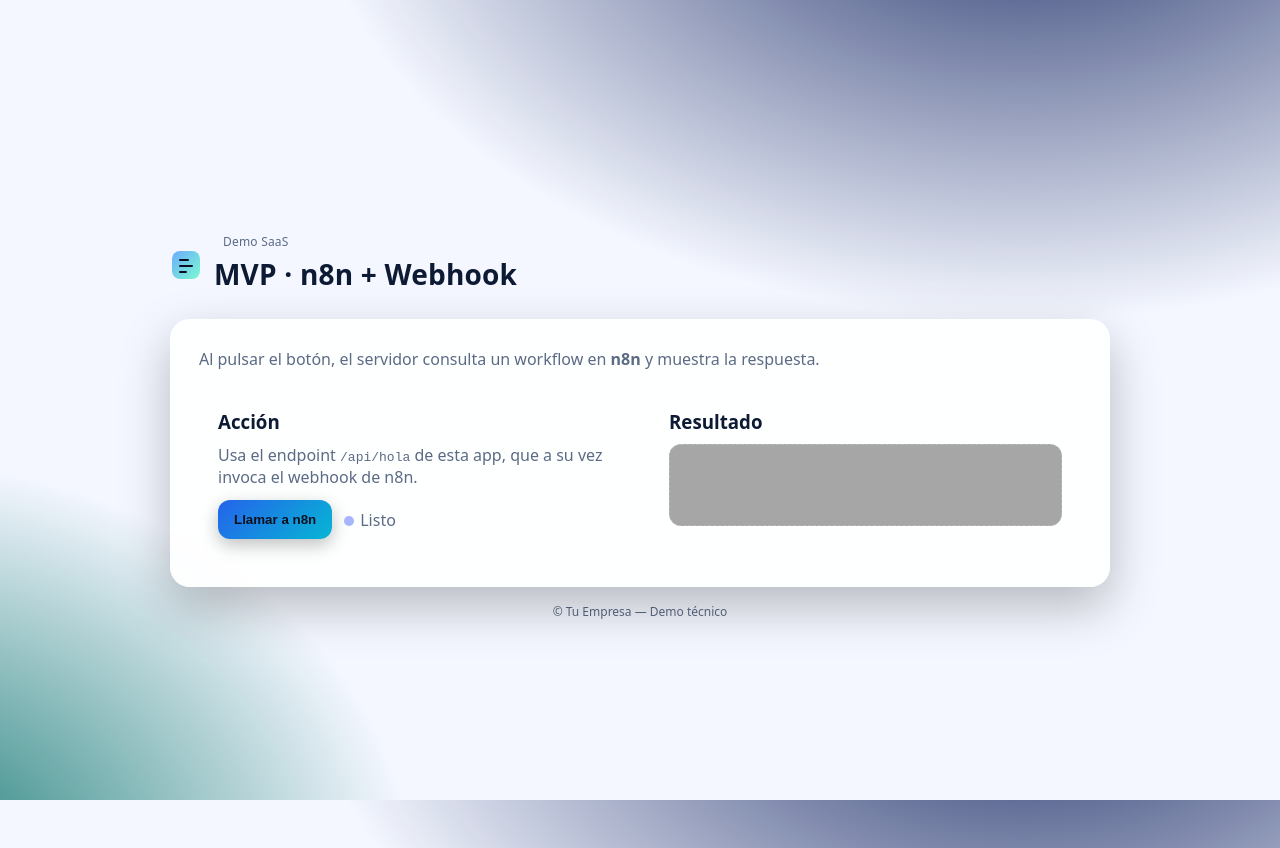
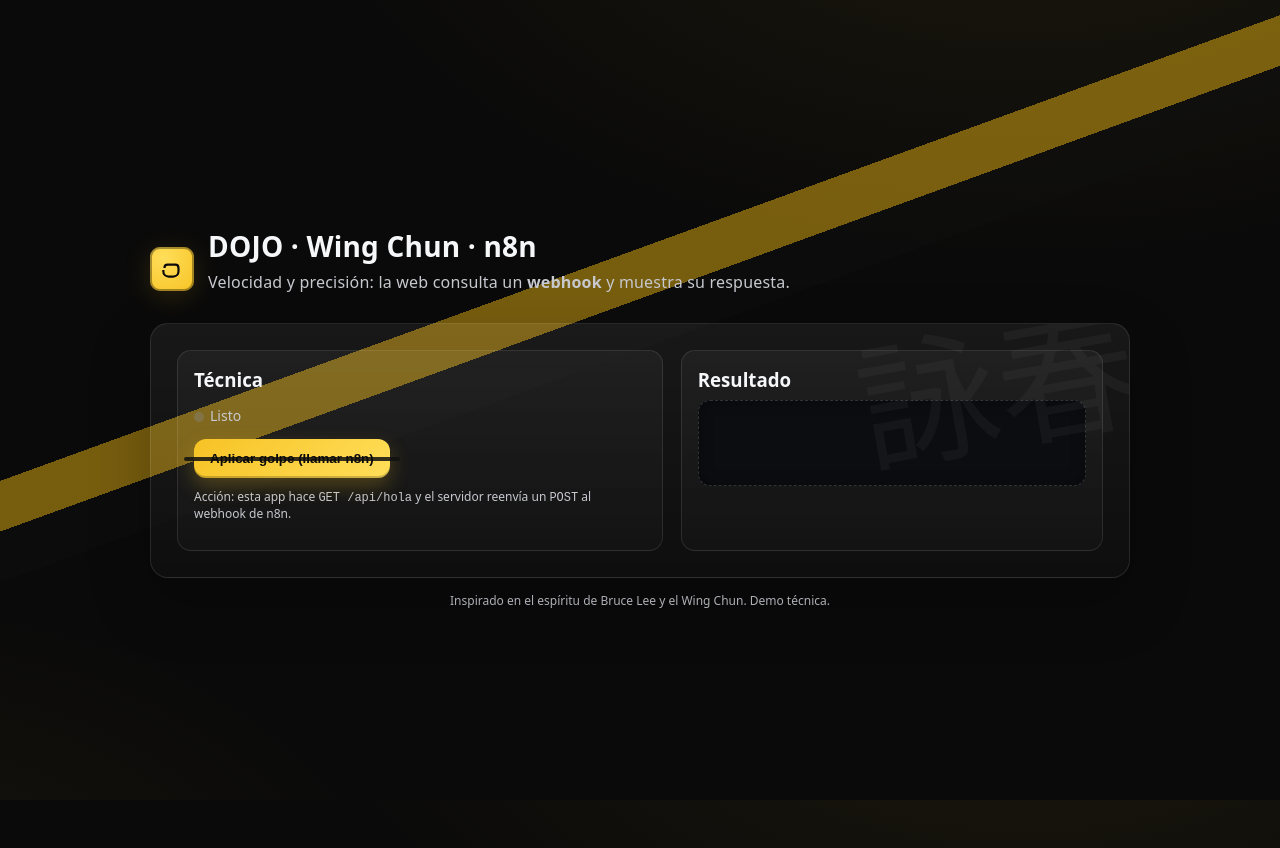
Before and after one commit to bodegafresh/app-n8n-example, a website: page web/public/index.html in a window 1280 px wide. Drawn offline with Linux system fonts and the light colour scheme.

Commit message:
feat: added html

```diff
--- a/web/public/index.html
+++ b/web/public/index.html
@@ -3,148 +3,178 @@
 <head>
   <meta charset="utf-8" />
   <meta name="viewport" content="width=device-width, initial-scale=1" />
-  <title>MVP · n8n + Webhook</title>
-  <meta name="description" content="Demo profesional: botón que llama a un webhook de n8n y muestra la respuesta." />
+  <title>DOJO · Wing Chun · n8n</title>
+  <meta name="description" content="Demo con estética Bruce Lee/Wing Chun: botón que invoca un webhook de n8n y muestra la respuesta.">
+
   <style>
+    /* Paleta Bruce Lee (amarillo/negro) */
     :root{
-      --bg: #0b1020;
-      --card: rgba(255,255,255,.08);
-      --text: #e8eefc;
-      --muted:#9fb0d0;
-      --brand:#6aa7ff;
-      --brand-2:#7bffcf;
-      --danger:#ff6b6b;
-      --ok:#22c55e;
-      --ring: rgba(122, 162, 247, .45);
-    }
-    @media (prefers-color-scheme: light){
-      :root{
-        --bg: #f4f7ff;
-        --card: rgba(255,255,255,.9);
-        --text: #0c1a34;
-        --muted:#5b6b85;
-        --brand:#2563eb;
-        --brand-2:#06b6d4;
-        --danger:#e11d48;
-        --ok:#16a34a;
-        --ring: rgba(37, 99, 235, .25);
-      }
+      --bg:#0a0a0a;
+      --panel:#111317;
+      --ink:#0c0c0c;
+      --text:#f6f7f9;
+      --muted:#c7c9cf;
+      --gold:#f7c325;       /* traje amarillo icónico */
+      --gold-2:#ffde59;
+      --accent:#111;        /* franjas negras */
+      --ok:#16a34a;
+      --err:#ef4444;
+      --ring: rgba(247, 195, 37, .35);
     }
 
-    /* Background gradient + orbes */
     html,body{height:100%}
     body{
-      margin:0; font-family: ui-sans-serif, system-ui, -apple-system, Segoe UI, Roboto, Inter, sans-serif;
-      color:var(--text); background: radial-gradient(1200px 800px at 80% -20%, #1b2b65 0%, transparent 60%), radial-gradient(900px 700px at -10% 110%, #0f766e 0%, transparent 60%), var(--bg);
+      margin:0;
+      background:
+        radial-gradient(1200px 700px at 80% -20%, rgba(247,195,37,.08), transparent 60%),
+        radial-gradient(900px 600px at -10% 120%, rgba(247,195,37,.06), transparent 60%),
+        var(--bg);
+      color:var(--text);
+      font-family: ui-sans-serif, system-ui, -apple-system, Segoe UI, Roboto, Inter, sans-serif;
       display:grid; place-items:center; padding:24px;
+      overflow-x:hidden;
     }
 
-    .wrap{ width:min(940px, 92vw); position:relative; }
-    .brand{
-      display:flex; align-items:center; gap:12px; margin-bottom:18px;
+    /* Banda diagonal negra sobre franja amarilla (tracksuit vibes) */
+    .stripe{
+      position:fixed; inset:0; pointer-events:none; z-index:-1;
+      background:
+        linear-gradient(160deg, transparent 0 38%, var(--gold) 38% 42%, transparent 42% 100%),
+        linear-gradient(160deg, transparent 0 40%, var(--accent) 40% 46%, transparent 46% 100%);
+      opacity:.45;
+      filter:saturate(1.1);
+    }
+
+    .wrap{ width:min(980px, 94vw); }
+
+    /* Marca + ideograma */
+    .head{
+      display:flex; align-items:center; gap:14px; margin:0 0 12px 0;
       letter-spacing:.2px;
     }
-    .brand svg{ width:32px; height:32px; }
-    .badge{ font-size:12px; color:var(--muted); border:1px solid rgba(255,255,255,.15); padding:4px 8px; border-radius:999px; }
+    .seal{
+      width:44px; height:44px; border-radius:10px;
+      background: radial-gradient(circle at 30% 25%, var(--gold-2), var(--gold));
+      box-shadow: 0 6px 28px rgba(247,195,37,.15), inset 0 0 0 2px rgba(0,0,0,.35);
+      display:grid; place-items:center;
+    }
+    .seal svg{ width:26px; height:26px; }
 
-    .card{
-      background: var(--card); backdrop-filter: blur(10px);
-      border: 1px solid rgba(255,255,255,.12);
-      border-radius:20px; padding:28px; box-shadow: 0 20px 50px rgba(0,0,0,.25);
+    .dojo{
+      background: linear-gradient(180deg, rgba(255,255,255,.06), rgba(255,255,255,.02));
+      border:1px solid rgba(255,255,255,.1);
+      border-radius:18px; padding:26px;
+      box-shadow: 0 24px 60px rgba(0,0,0,.25);
+      position:relative;
+      overflow:hidden;
     }
 
-    h1{ margin:0 0 8px 0; font-size: clamp(22px, 3.2vw, 28px); }
-    p.lead{ margin:0 0 20px 0; color:var(--muted) }
+    /* Agua de tinta (brush) */
+    .dojo::before{
+      content:"詠春"; /* Wing Chun */
+      position:absolute; right:-8px; top:-8px;
+      font-size:140px; line-height:1;
+      color:rgba(255,255,255,.04);
+      font-family: "Georgia", "Times New Roman", serif;
+      transform: rotate(-10deg);
+      user-select:none; pointer-events:none;
+    }
 
-    .row{ display:flex; gap:20px; flex-wrap:wrap }
-    .col{ flex:1 1 320px }
+    h1{margin:0; font-size:clamp(22px,3.2vw,28px)}
+    .lead{margin:6px 0 18px 0; color:var(--muted)}
+
+    .grid{display:grid; grid-template-columns: 1.15fr 1fr; gap:18px}
+    @media (max-width:920px){ .grid{ grid-template-columns:1fr } }
 
     .panel{
-      background: rgba(255,255,255,.04);
-      border:1px solid rgba(255,255,255,.12);
-      border-radius:16px; padding:18px;
+      background:linear-gradient(180deg, rgba(255,255,255,.04), rgba(255,255,255,.02));
+      border:1px solid rgba(255,255,255,.1);
+      border-radius:14px; padding:16px;
     }
 
-    /* Botón primario */
+    /* Botón con “cinta” de cinturón */
     .actions{ display:flex; align-items:center; gap:12px; flex-wrap:wrap }
     .btn{
-      appearance:none; border:0; border-radius:12px; padding:12px 16px;
-      font-weight:600; cursor:pointer;
-      color:#0b1020; background: linear-gradient(135deg, var(--brand), var(--brand-2));
-      box-shadow: 0 6px 18px rgba(0,0,0,.25);
-      transition: transform .12s ease, box-shadow .2s ease, filter .2s ease;
+      appearance:none; border:0; border-radius:12px; padding:12px 16px; font-weight:700;
+      color:#0a0a0a; background:linear-gradient(135deg, var(--gold), var(--gold-2));
+      box-shadow: 0 8px 20px rgba(247,195,37,.25), inset 0 -2px 0 rgba(0,0,0,.2);
+      cursor:pointer; transition: transform .1s ease, filter .2s ease, box-shadow .2s ease;
+      position:relative; isolation:isolate;
     }
-    .btn:hover{ transform: translateY(-1px); filter: brightness(1.05) }
+    .btn::after{
+      /* cinta negra al centro */
+      content:""; position:absolute; inset:50% -10px auto -10px; height:4px; background:var(--accent);
+      transform: translateY(-50%); border-radius:999px; z-index:-1; opacity:.85;
+    }
+    .btn:hover{ transform: translateY(-1px); filter:brightness(1.05) }
     .btn:active{ transform: translateY(0) scale(.98) }
-    .btn[disabled]{ opacity:.6; cursor:progress; }
+    .btn[disabled]{ opacity:.65; cursor:progress }
 
-    .dot{ width:10px; height:10px; border-radius:999px; display:inline-block; vertical-align:middle; margin-right:6px; }
-    .ok { background:var(--ok) }
-    .err{ background:var(--danger) }
-    .muted{ color:var(--muted) }
+    /* Nunchaku mini como spinner */
+    .nun{ display:inline-grid; grid-auto-flow:column; gap:3px; transform-origin:center; animation:swirl .9s linear infinite }
+    .bar{ width:6px; height:14px; background:#0a0a0a; border-radius:2px }
+    .chain{ width:6px; height:6px; border:2px solid #0a0a0a; border-radius:50% }
+    @keyframes swirl{ to{ transform:rotate(360deg) } }
 
-    /* Área de resultado */
+    .status{ color:var(--muted); font-size:14px }
+    .dot{ width:10px; height:10px; border-radius:999px; display:inline-block; vertical-align:middle; margin-right:6px }
+    .ok{ background:var(--ok) } .err{ background:var(--err) } .idle{ background:#8886 }
+
     .result{
       font: 14px ui-monospace, SFMono-Regular, Menlo, Consolas, monospace;
-      background: rgba(0,0,0,.35);
-      border:1px dashed rgba(255,255,255,.2);
-      border-radius:12px; padding:14px; min-height:52px; white-space:pre-wrap;
+      background:#0b0d11; border:1px dashed rgba(255,255,255,.16);
+      border-radius:12px; padding:14px; min-height:56px; white-space:pre-wrap;
+      box-shadow: inset 0 0 14px rgba(0,0,0,.35);
     }
 
-    /* Spinner */
-    .spinner{ width:16px; height:16px; border-radius:50%; border:2px solid rgba(255,255,255,.35); border-top-color:#fff; animation:spin .8s linear infinite; display:inline-block; vertical-align:-3px; margin-right:8px }
-    @keyframes spin{ to{ transform:rotate(360deg)}}
-
-    footer{
-      margin-top:16px; text-align:center; color:var(--muted); font-size:12px;
+    .note{
+      margin-top:10px; font-size:12px; color:var(--muted)
     }
 
-    /* Focus rings accesibles */
-    .btn:focus-visible, a:focus-visible{ outline: 3px solid var(--ring); outline-offset: 2px; border-radius:12px }
+    .btn:focus-visible{ outline:3px solid var(--ring); outline-offset:2px }
+    a:focus-visible{ outline:3px solid var(--ring); outline-offset:2px; border-radius:8px }
   </style>
 </head>
 <body>
+  <div class="stripe" aria-hidden="true"></div>
+
   <div class="wrap">
-    <div class="brand">
-      <!-- Logo simple -->
-      <svg viewBox="0 0 32 32" fill="none" aria-hidden="true">
-        <defs>
-          <linearGradient id="g" x1="0" y1="0" x2="32" y2="32" gradientUnits="userSpaceOnUse">
-            <stop stop-color="#6aa7ff"/><stop offset="1" stop-color="#7bffcf"/>
-          </linearGradient>
-        </defs>
-        <rect x="2" y="2" width="28" height="28" rx="8" fill="url(#g)"/>
-        <path d="M10 17h12M10 11h8M10 23h6" stroke="#0b1020" stroke-width="2" stroke-linecap="round"/>
-      </svg>
+    <div class="head">
+      <div class="seal" aria-hidden="true">
+        <!-- puño estilizado -->
+        <svg viewBox="0 0 24 24" fill="none" role="img" aria-label="Fist">
+          <path d="M5 11c0-2 1-3 3-3h1M9 8h2M11 8h2M13 8h2c2 0 3 1 3 3v3c0 3-2 5-5 5H9c-3 0-5-2-5-5v-1" stroke="#0a0a0a" stroke-width="2" />
+        </svg>
+      </div>
       <div>
-        <div class="badge">Demo SaaS</div>
-        <h1>MVP · n8n + Webhook</h1>
+        <h1>DOJO · Wing Chun · n8n</h1>
+        <div class="lead">Velocidad y precisión: la web consulta un <strong>webhook</strong> y muestra su respuesta.</div>
       </div>
     </div>
 
-    <div class="card">
-      <p class="lead">Al pulsar el botón, el servidor consulta un workflow en <strong>n8n</strong> y muestra la respuesta.</p>
+    <div class="dojo">
+      <div class="grid">
+        <section class="panel">
+          <h3 style="margin:0 0 8px">Técnica</h3>
+          <p class="status" id="status"><span class="dot idle"></span>Listo</p>
 
-      <div class="row">
-        <div class="col panel">
-          <h3 style="margin:0 0 10px 0;">Acción</h3>
-          <p class="muted" style="margin:0 0 12px">Usa el endpoint <code>/api/hola</code> de esta app, que a su vez invoca el webhook de n8n.</p>
-          <div class="actions">
-            <button id="btn" class="btn" type="button">
-              <span id="btnText">Llamar a n8n</span>
+          <div class="actions" style="margin-top:10px">
+            <button class="btn" id="btn" type="button">
+              <span id="btnText">Aplicar golpe (llamar n8n)</span>
             </button>
-            <span id="status" class="muted"><span class="dot" style="background:#a5b4fc"></span>Listo</span>
           </div>
-        </div>
 
-        <div class="col panel">
-          <h3 style="margin:0 0 10px 0;">Resultado</h3>
+          <p class="note">Acción: esta app hace <code>GET /api/hola</code> y el servidor reenvía un <code>POST</code> al webhook de n8n.</p>
+        </section>
+
+        <section class="panel">
+          <h3 style="margin:0 0 8px">Resultado</h3>
           <div id="out" class="result" aria-live="polite"></div>
-        </div>
+        </section>
       </div>
     </div>
 
-    <footer>© Tu Empresa — Demo técnico</footer>
+    <p class="note" style="text-align:center;margin-top:14px">Inspirado en el espíritu de Bruce Lee y el Wing Chun. Demo técnica.</p>
   </div>
 
   <script>
@@ -154,32 +184,32 @@
     const statusEl = document.getElementById("status");
 
     function setStatus(kind, text){
-      const color = kind === "ok" ? "var(--ok)" : kind === "err" ? "var(--danger)" : "#a5b4fc";
+      const color = kind === "ok" ? "var(--ok)" : kind === "err" ? "var(--err)" : "#8886";
       statusEl.innerHTML = `<span class="dot" style="background:${color}"></span>${text}`;
     }
 
     async function callN8n(){
       btn.disabled = true;
-      btnText.innerHTML = `<span class="spinner"></span>Llamando…`;
-      setStatus("muted","Llamando al webhook");
+      btnText.innerHTML = `<span class="nun" aria-hidden="true"><span class="bar"></span><span class="chain"></span><span class="bar"></span></span> Ejecutando…`;
+      setStatus("idle","Llamando al webhook");
       out.textContent = "";
 
       try{
-        const r = await fetch("/api/hola", { method: "GET" });
+        const r = await fetch("/api/hola");
         const txt = await r.text();
         if(!r.ok){
           setStatus("err","Error");
           out.textContent = `⚠️ n8n devolvió ${r.status}:\n${txt}`;
         }else{
           setStatus("ok","Éxito");
-          out.textContent = txt; // ← “hola mundo”
+          out.textContent = txt; // “hola mundo”
         }
       }catch(e){
         setStatus("err","Fallo de red");
         out.textContent = "❌ Error llamando a n8n: " + e.message;
       }finally{
         btn.disabled = false;
-        btnText.textContent = "Llamar a n8n";
+        btnText.textContent = "Aplicar golpe (llamar n8n)";
       }
     }
 
```
